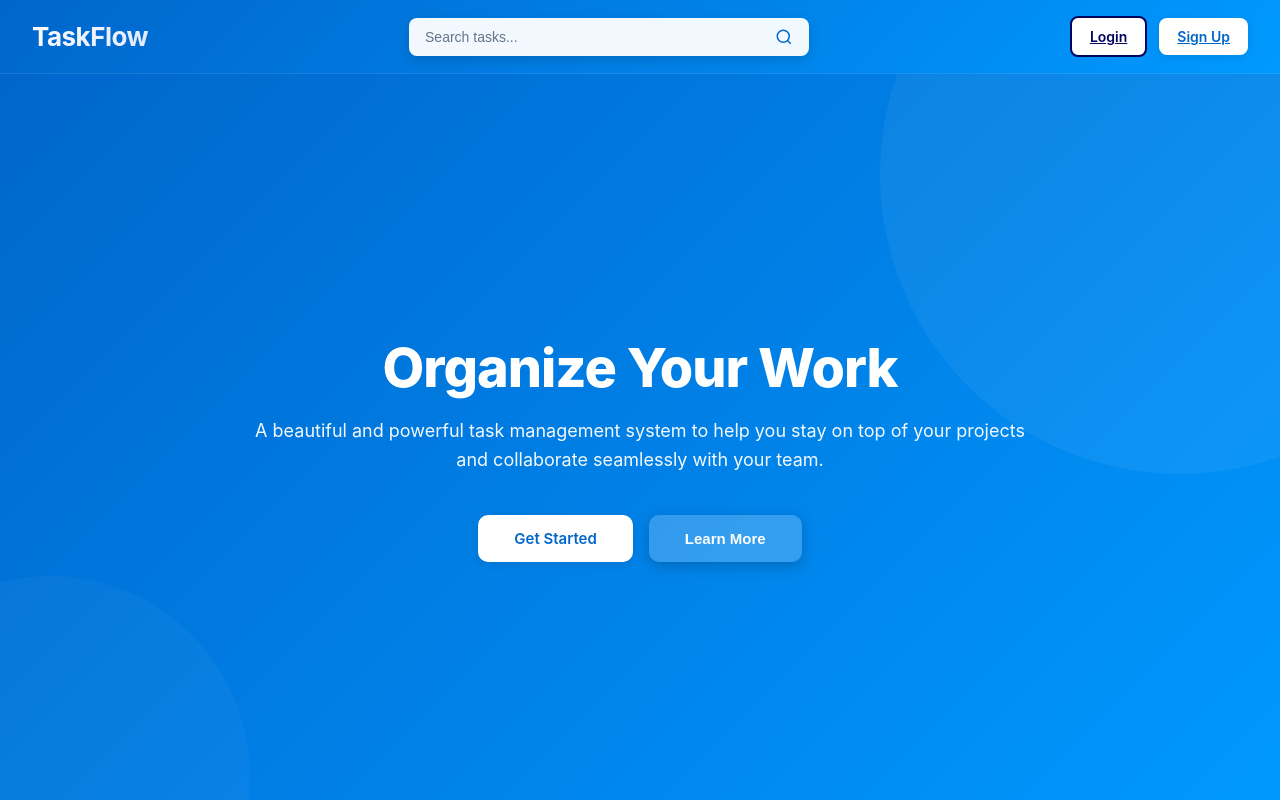
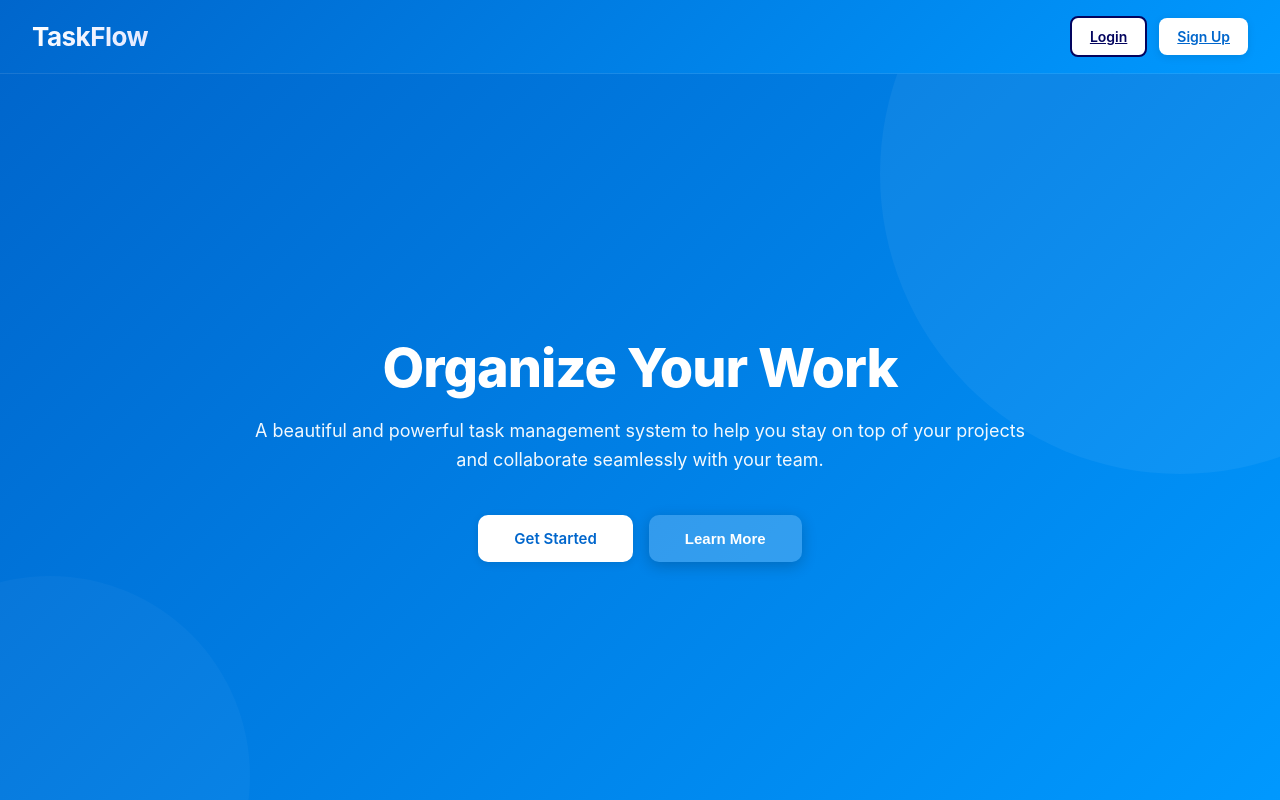
Before and after one commit to Osanda-Induwara/TaskFlow, a React (Create React App) app in the folder frontend/: page / in a window 1280 px wide. Shown: the top 800 px of the page. Built offline with nearby package versions, Linux system fonts and the light colour scheme.

Commit message:
Fix some bugs related to search bar

```diff
--- a/frontend/src/App.css
+++ b/frontend/src/App.css
@@ -43,57 +43,6 @@
   gap: 24px;
   flex: 1;
   margin-left: 32px;
-}
-
-.search-form {
-  flex: 1;
-  max-width: 400px;
-}
-
-.search-input-wrapper {
-  display: flex;
-  align-items: center;
-  background-color: rgba(255, 255, 255, 0.95);
-  border-radius: 8px;
-  overflow: hidden;
-  box-shadow: 0 4px 12px rgba(0, 0, 0, 0.15);
-  transition: all 0.3s ease;
-}
-
-.search-input-wrapper:focus-within {
-  box-shadow: 0 8px 20px rgba(0, 0, 0, 0.2);
-}
-
-.search-bar {
-  flex: 1;
-  padding: 10px 16px;
-  border: none;
-  font-size: 14px;
-  background: transparent;
-  color: var(--dark);
-  outline: none;
-  width: 100%;
-}
-
-.search-bar::placeholder {
-  color: var(--gray);
-}
-
-.search-btn {
-  background: none;
-  border: none;
-  padding: 10px 16px;
-  cursor: pointer;
-  display: flex;
-  align-items: center;
-  justify-content: center;
-  color: var(--primary);
-  transition: all 0.3s ease;
-  flex-shrink: 0;
-}
-
-.search-btn:hover {
-  color: var(--secondary);
 }
 
 .auth-buttons {
--- a/frontend/src/pages/HomePage.js
+++ b/frontend/src/pages/HomePage.js
@@ -1,11 +1,9 @@
-import React, { useState, useRef } from 'react';
+import React, { useRef } from 'react';
 import { Link, useNavigate } from 'react-router-dom';
-import Sidebar from '../components/Sidebar';
 import '../styles/HomePage.css';
 
 function HomePage({ user, onLogout }) {
   const navigate = useNavigate();
-  const [searchQuery, setSearchQuery] = useState('');
   const featuresRef = useRef(null);
 
   const scrollToFeatures = () => {
@@ -16,31 +14,10 @@ function HomePage({ user, onLogout }) {
     onLogout();
   };
 
-  const handleSearch = (e) => {
-    e.preventDefault();
-  };
-
   return (
     <div className="page-layout">
       <header className="header">
         <h1>TaskFlow</h1>
-        <form className="search-form" onSubmit={handleSearch}>
-          <div className="search-input-wrapper">
-            <input
-              type="text"
-              className="search-bar"
-              placeholder="Search tasks..."
-              value={searchQuery}
-              onChange={(e) => setSearchQuery(e.target.value)}
-            />
-            <button type="submit" className="search-btn">
-              <svg width="18" height="18" viewBox="0 0 24 24" fill="none" stroke="currentColor" strokeWidth="2">
-                <circle cx="11" cy="11" r="8"></circle>
-                <path d="m21 21-4.35-4.35"></path>
-              </svg>
-            </button>
-          </div>
-        </form>
         <div className="auth-buttons">
           {user ? (
             <>
```
